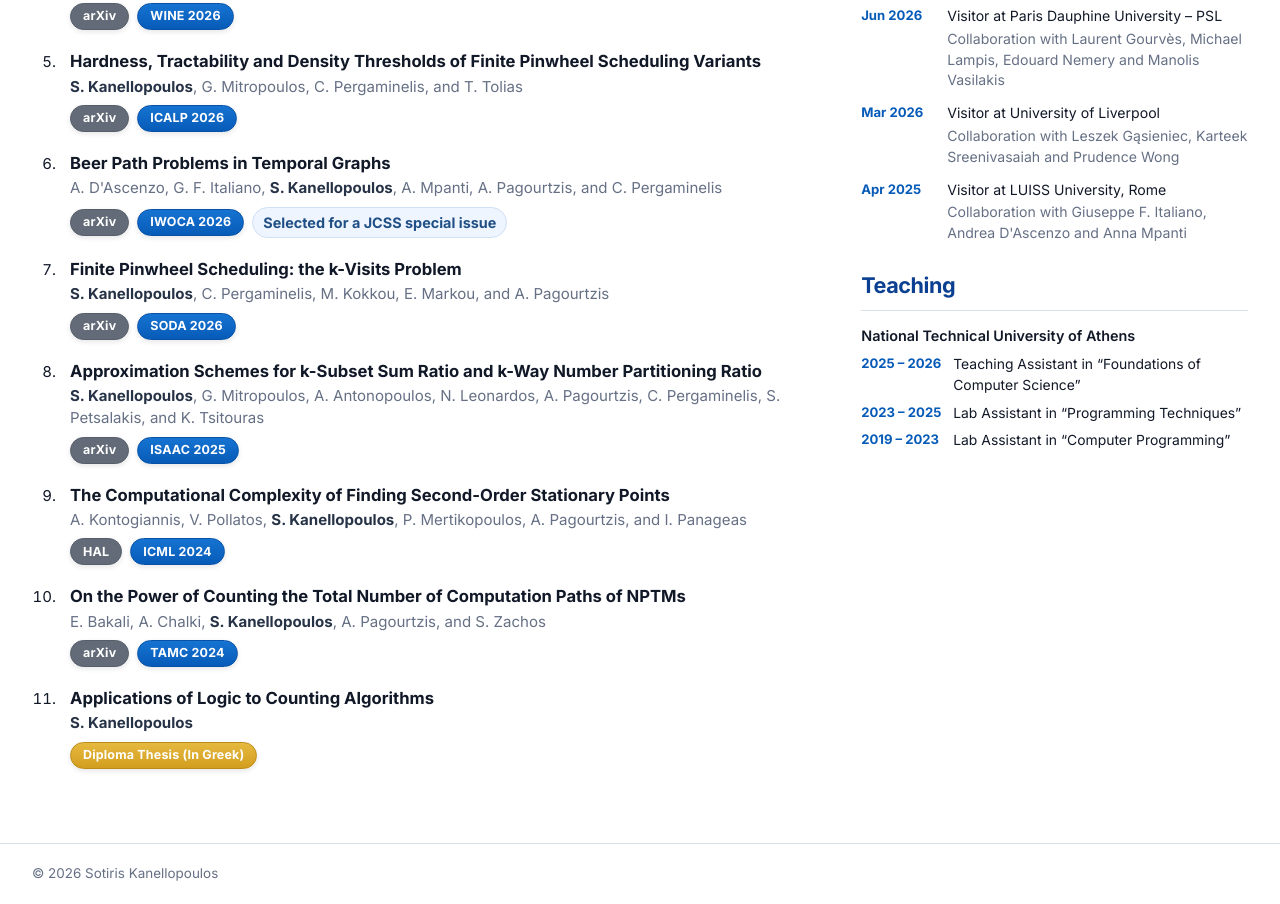
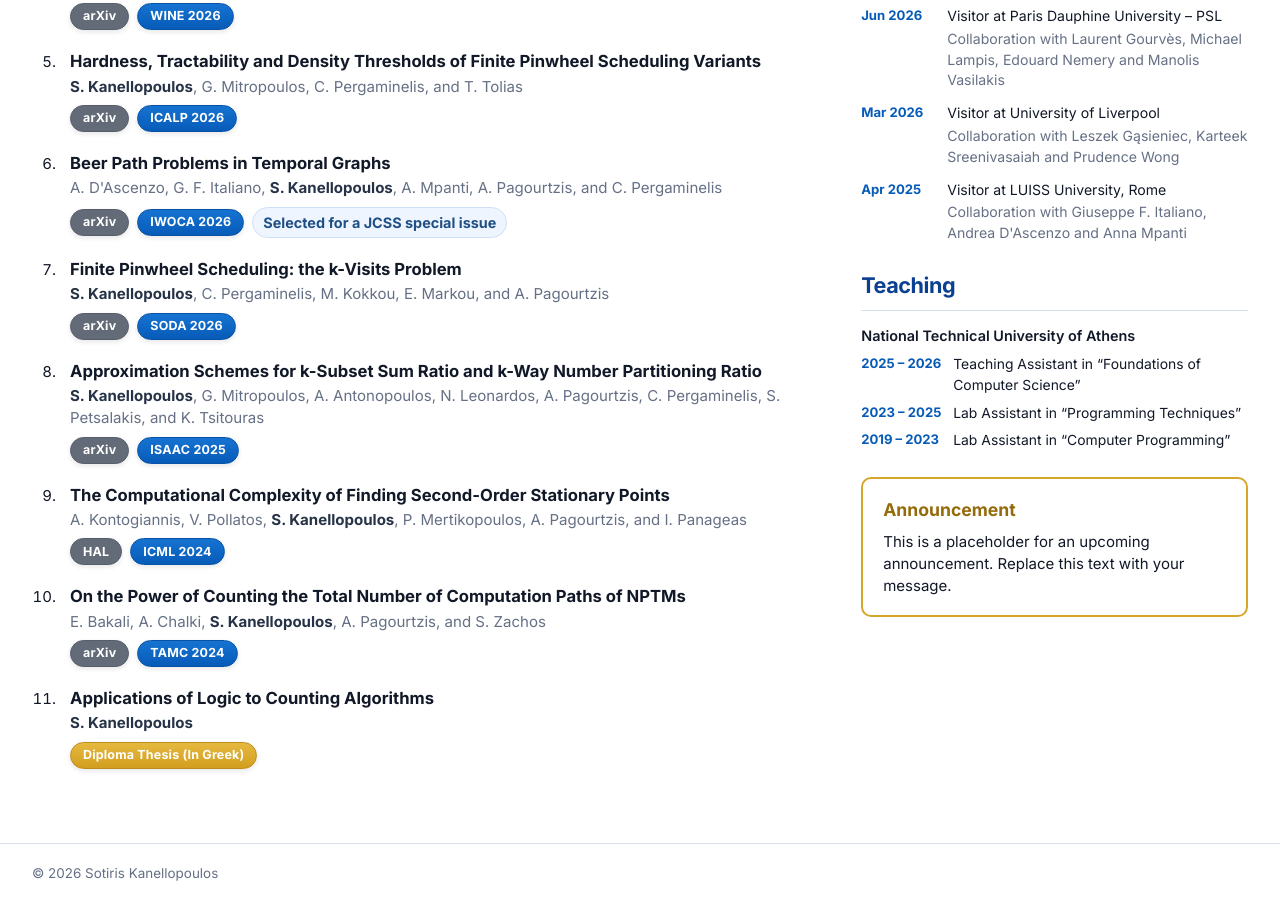
Before and after one commit to skanellopoulos/skanellopoulos.github.io, a plain HTML site: page index.html in a window 1280 px wide. Shown: the part 1233-2137 px from the top of the page. Drawn offline with Linux system fonts and the light colour scheme.

Commit message:
Add files via upload

```diff
--- a/index.html
+++ b/index.html
@@ -209,6 +209,11 @@
             <li><span class="date">2019 – 2023</span><span>Lab Assistant in “Computer Programming”</span></li>
           </ul>
         </section>
+
+        <section class="announcement-box" aria-labelledby="announcement-heading">
+          <h2 id="announcement-heading">Announcement</h2>
+          <p>This is a placeholder for an upcoming announcement. Replace this text with your message.</p>
+        </section>
       </aside>
     </div>
   </main>
--- a/styles.css
+++ b/styles.css
@@ -276,3 +276,17 @@ footer { border-top: 1px solid var(--line); color: var(--muted); font-size: .84r
   padding-bottom: 0;
   border-bottom: 0;
 }
+
+/* Announcement box */
+.announcement-box {
+  border: 2px solid #d4a72c;
+  border-radius: 10px;
+  background: transparent;
+  padding: 18px 20px;
+}
+.announcement-box h2 {
+  margin: 0 0 8px;
+  color: #946b0a;
+  font-size: 1.1rem;
+}
+.announcement-box p { margin: 0; }
```
